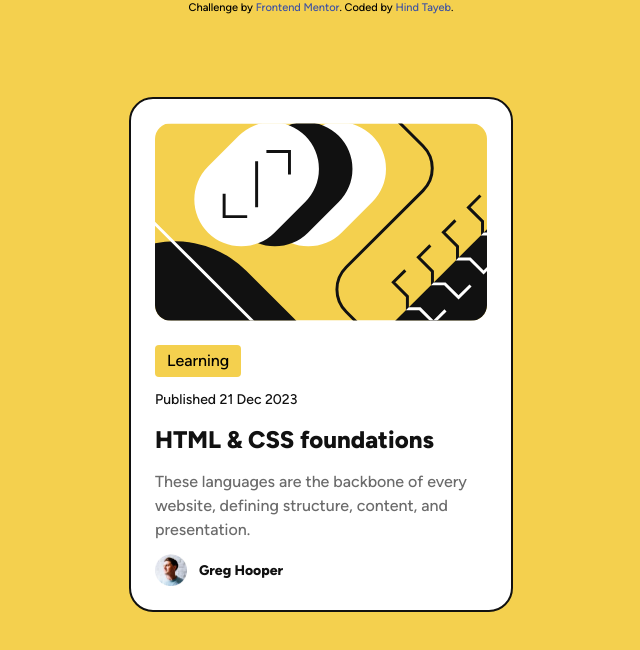
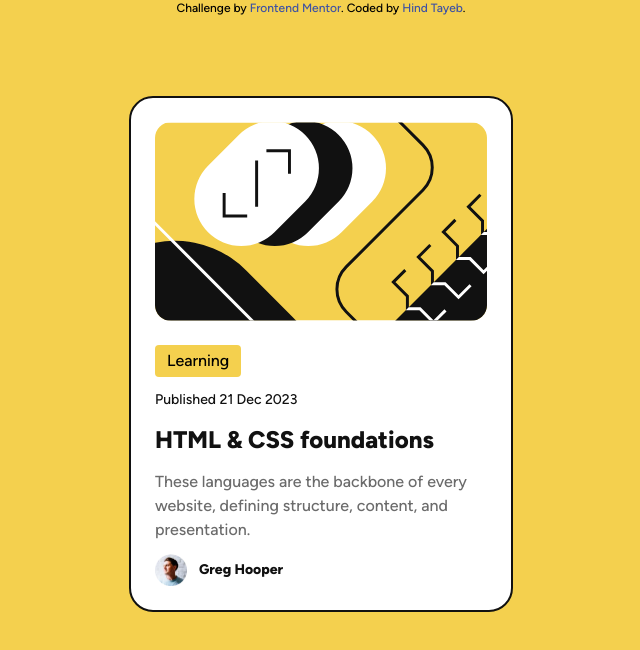
Before and after one commit to HindTayeb/blog-preview-card-main, a website: page index.html in a window 1280 px wide. Shown: the whole page, without its empty margins (319-959 px from the left). Drawn offline with Linux system fonts and the light colour scheme.

Commit message:
remove attribution css

```diff
--- a/index.html
+++ b/index.html
@@ -20,11 +20,15 @@
     class="grid grid-rows-1 gap-20 place-content-center bg-yellow font-figtree"
   >
     <header>
-      <div class="attribution">
+      <div class="text-center text-xs">
         Challenge by
-        <a href="https://www.frontendmentor.io?ref=challenge" target="_blank"
+        <a
+          class="text-link"
+          href="https://www.frontendmentor.io?ref=challenge"
+          target="_blank"
           >Frontend Mentor</a
-        >. Coded by <a href="https://github.com/HindTayeb">Hind Tayeb</a>.
+        >. Coded by
+        <a class="text-link" href="https://github.com/HindTayeb">Hind Tayeb</a>.
       </div>
     </header>
     <main>
--- a/src/input.css
+++ b/src/input.css
@@ -19,6 +19,7 @@
   --color-yellow: #f4d04e;
   --color-grey-950: #111111;
   --color-grey-500: #6b6b6b;
+  --color-link: hsl(228, 45%, 44%);
 
   --spacing-200: 24px;
   --spacing-150: 12px;
@@ -38,11 +39,3 @@
 
   --leading-150: 150%;
 }
-
-.attribution {
-  font-size: 11px;
-  text-align: center;
-}
-.attribution a {
-  color: hsl(228, 45%, 44%);
-}
```
Also changed, not shown: src/output.css.
